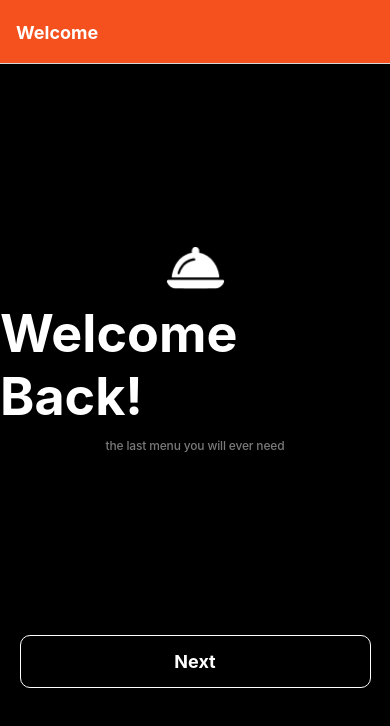
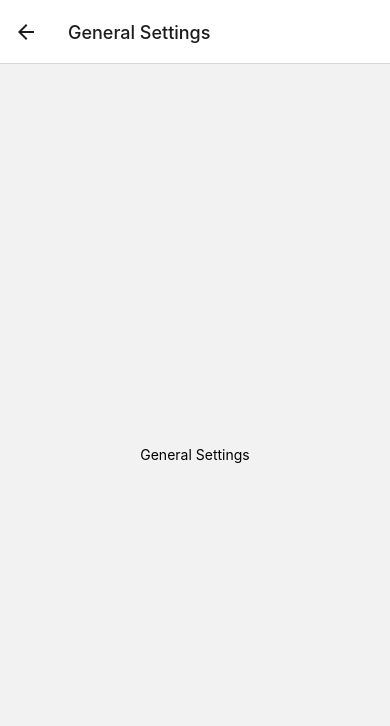
Before and after one commit to Alfredcelorio/Mynuureact, a React Native app: screen /GeneralSettings in a window 390 px wide. Shown: the top 726 px of the page. Built offline with nearby package versions, Linux system fonts and the light colour scheme.

Commit message:
Burger menu to change menu

```diff
--- a/APP/navigation/index.js
+++ b/APP/navigation/index.js
@@ -7,6 +7,7 @@ import Mainmenu from "../screens/Mainmenu";
 import ProductDetailScreen from '../screens/ProductDetailScreen';
 import CustomDropdown from "../screens/CustomDropdown";
 import Noimagesmenu from  "../screens/Noimagesmenu";
+import GeneralSettingsScreen from '../screens/GeneralSettingsScreen';
 
 const Stack = createStackNavigator();
 
@@ -75,6 +76,15 @@ export default function AppNavigator() {
     headerShown: false
   }}
 />
+<Stack.Screen
+  name="GeneralSettings"
+  component={GeneralSettingsScreen}
+  options={{
+    headerShown: true,
+    title: 'General Settings',
+    // Add other options as needed
+  }}
+/>
 
     </Stack.Navigator>
   );
--- /dev/null
+++ b/APP/screens/GeneralSettingsScreen.js
@@ -0,0 +1,21 @@
+// GeneralSettingsScreen.js
+import React from 'react';
+import { View, Text, StyleSheet } from 'react-native';
+
+const GeneralSettingsScreen = () => {
+  return (
+    <View style={styles.container}>
+      <Text>General Settings</Text>
+    </View>
+  );
+};
+
+const styles = StyleSheet.create({
+  container: {
+    flex: 1,
+    justifyContent: 'center',
+    alignItems: 'center',
+  },
+});
+
+export default GeneralSettingsScreen;
--- a/APP/screens/Mainmenu.js
+++ b/APP/screens/Mainmenu.js
@@ -23,6 +23,8 @@ import {
 } from "../services/productsList/products";
 import { getMenus } from "../services/productsList/menus";
 import { getRestaurant } from "../services/productsList/restaurant";
+import Icon from 'react-native-vector-icons/FontAwesome'; // Import FontAwesome or other icon sets
+
 
 const { width: windowWidth, height: windowHeight } = Dimensions.get("window");
 
@@ -36,6 +38,7 @@ const Product = ({
   navigation,
 }) => {
   return (
+
     <View style={styles.productContainer}>
       {productData.length !== 0 ? (
         <>
@@ -211,16 +214,20 @@ const Mainmenu = () => {
 
   return (
     <>
+
       <Modal
         animationType="slide"
         transparent={true}
         visible={isModalVisible}
         onRequestClose={toggleMenuVisibility}
       >
+
         <View style={styles.menuModalContainer}>
+
           <View
             style={{ flex: 1, justifyContent: "center", alignItems: "center" }}
           >
+
             <ScrollView
               contentContainerStyle={styles.menuModalContent}
               showsVerticalScrollIndicator={false}
@@ -239,6 +246,9 @@ const Mainmenu = () => {
         </View>
       </Modal>
       <SafeAreaView style={styles.container}>
+      <TouchableOpacity onPress={toggleMenuVisibility} style={styles.menuIcon}>
+          <Icon name="bars" size={30} color="white" />
+        </TouchableOpacity>
       <ScrollView>
         <LinearGradient colors={["#000", "white"]} style={styles.gradient}>
           <View style={styles.logoContainer}>
@@ -259,12 +269,7 @@ const Mainmenu = () => {
           </View>
           <View style={styles.searchBarContainer}>
             <Text style={styles.headerText}>This is your drink menu</Text>
-            <TouchableOpacity
-              style={styles.buttonContainer}
-              onPress={toggleMenuVisibility}
-            >
-              <Text style={styles.buttonText}>Change menu</Text>
-            </TouchableOpacity>
+
             <TouchableOpacity
         onPress={navigateToNoimagesmenu}
         style={styles.Noimagesbutton}
@@ -360,6 +365,7 @@ const styles = StyleSheet.create({
   container: {
     flex: 1,
     backgroundColor: "#000",
+    height: 40
   },
   logoContainer: {
     backgroundColor: "black",
@@ -490,6 +496,12 @@ const styles = StyleSheet.create({
     height: 45, // Set the height of the banner
     resizeMode: 'contain', // or 'cover' depending on your preference
   },
+  menuIcon: {
+    position: 'absolute',
+    top: Platform.OS === 'ios' ? 44 : 5, // Adjust top for iOS status bar
+    left: 10,
+    zIndex: 100,
+  },
 });
 
 export default Mainmenu;
--- a/package.json
+++ b/package.json
@@ -31,7 +31,8 @@
     "react-native-gesture-handler": "2.12.0",
     "react-native-linear-gradient": "2.8.3",
     "react-native-safe-area-context": "4.6.3",
-    "react-native-skeleton-content": "1.0.28"
+    "react-native-skeleton-content": "1.0.28",
+    "react-native-vector-icons": "^10.0.2"
   },
   "private": true
 }
```
Also changed, not shown: 1 other file (tests, documents, lock files or other folders).
